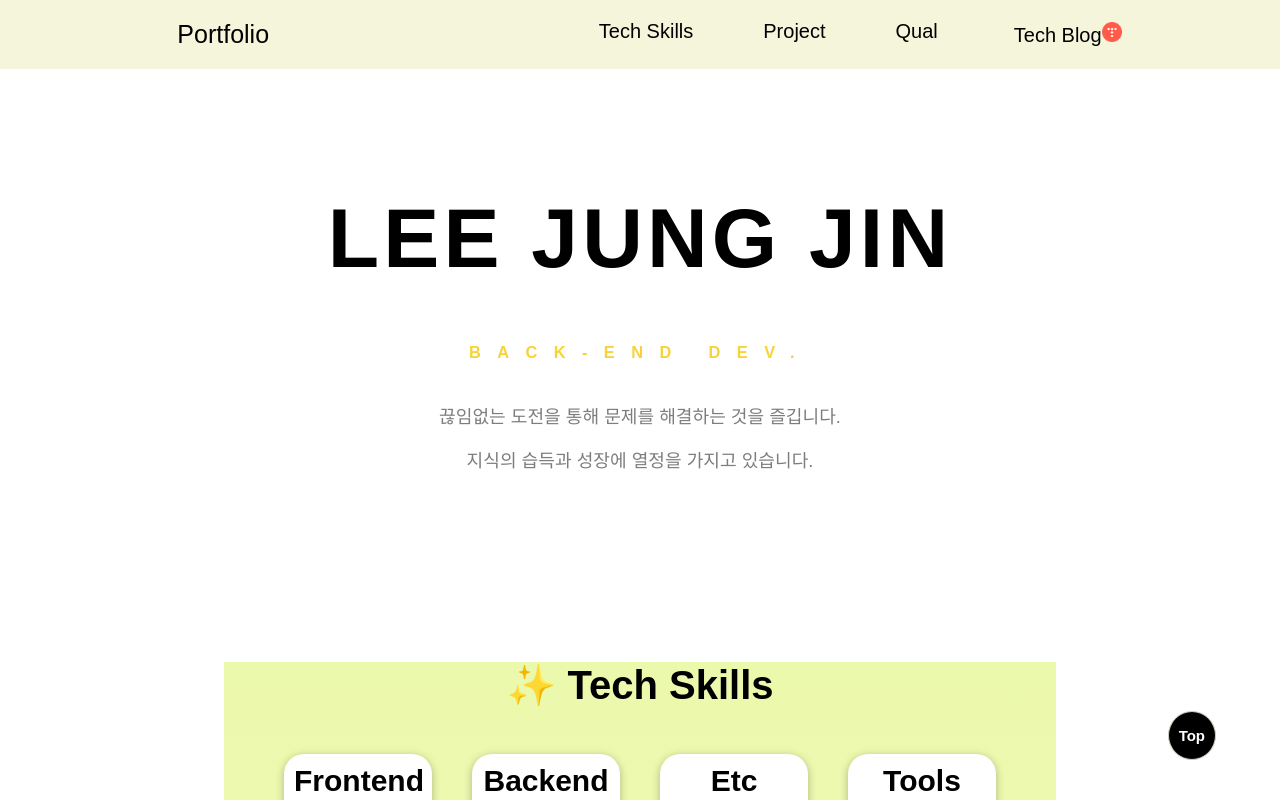
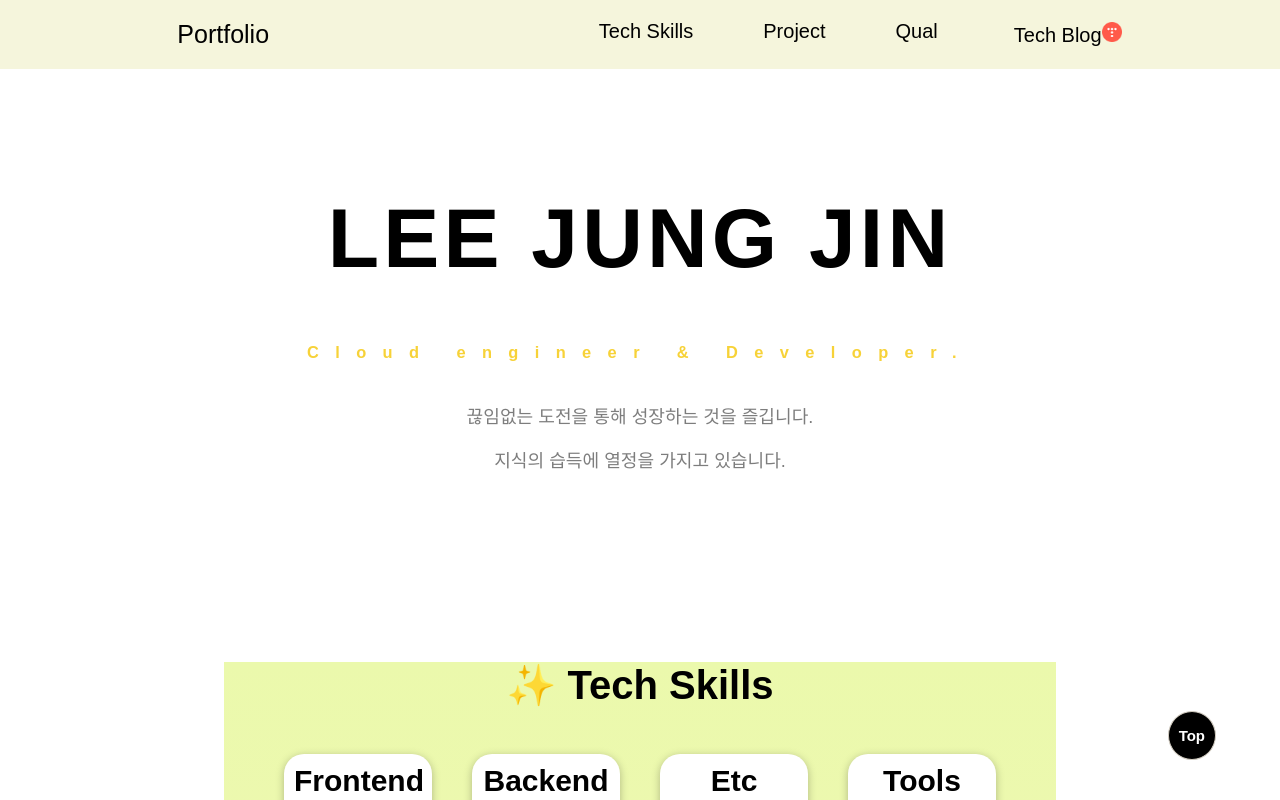
Before and after one commit to jungjin-lee90/pf, a React (Create React App) app: page / in a window 1280 px wide. Shown: the top 800 px of the page. Built offline with nearby package versions, Linux system fonts and the light colour scheme.

Commit message:
멘트 변경

```diff
--- a/src/pages/home.js
+++ b/src/pages/home.js
@@ -24,11 +24,11 @@ const Home = () => {
       <div className="container home-container">
         <div className="title">
           <h1>{typedText && <span>{typedText}</span>}</h1>
-          <h2>BACK-END DEV.</h2>
+          <h2>Cloud engineer & Developer.</h2>
         </div>
         <div className="description">
-          <p>끊임없는 도전을 통해 문제를 해결하는 것을 즐깁니다.</p>
-          <p>지식의 습득과 성장에 열정을 가지고 있습니다.</p>
+          <p>끊임없는 도전을 통해 성장하는 것을 즐깁니다.</p>
+          <p>지식의 습득에 열정을 가지고 있습니다.</p>
         </div>
       </div>
       <div className="scroll">
```
